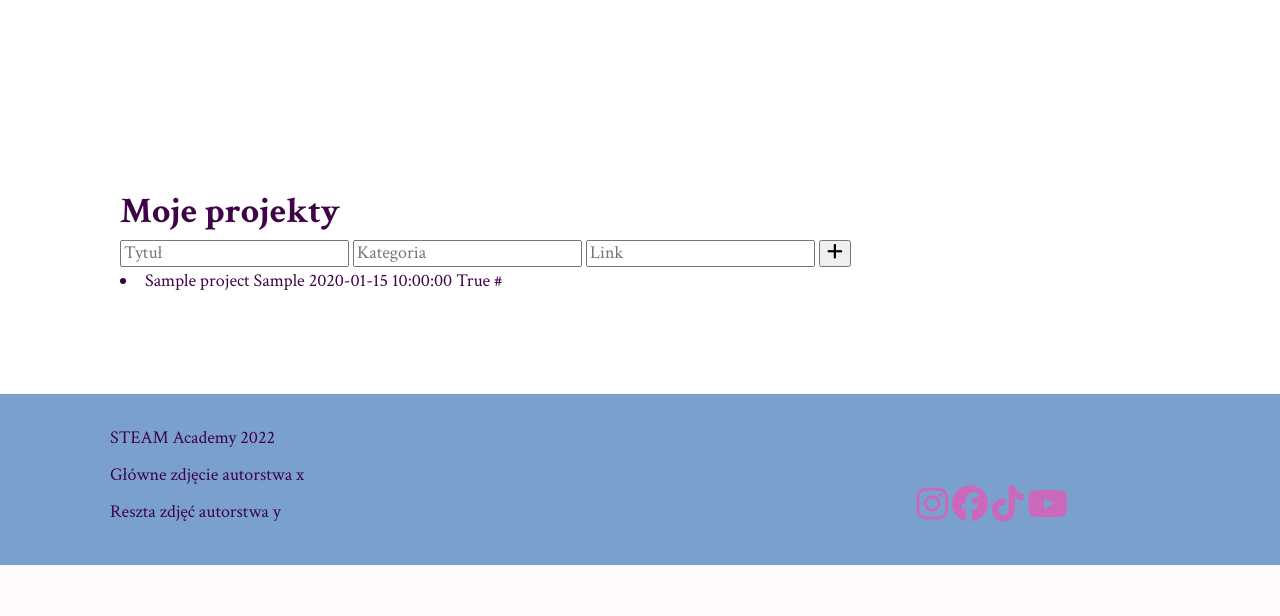
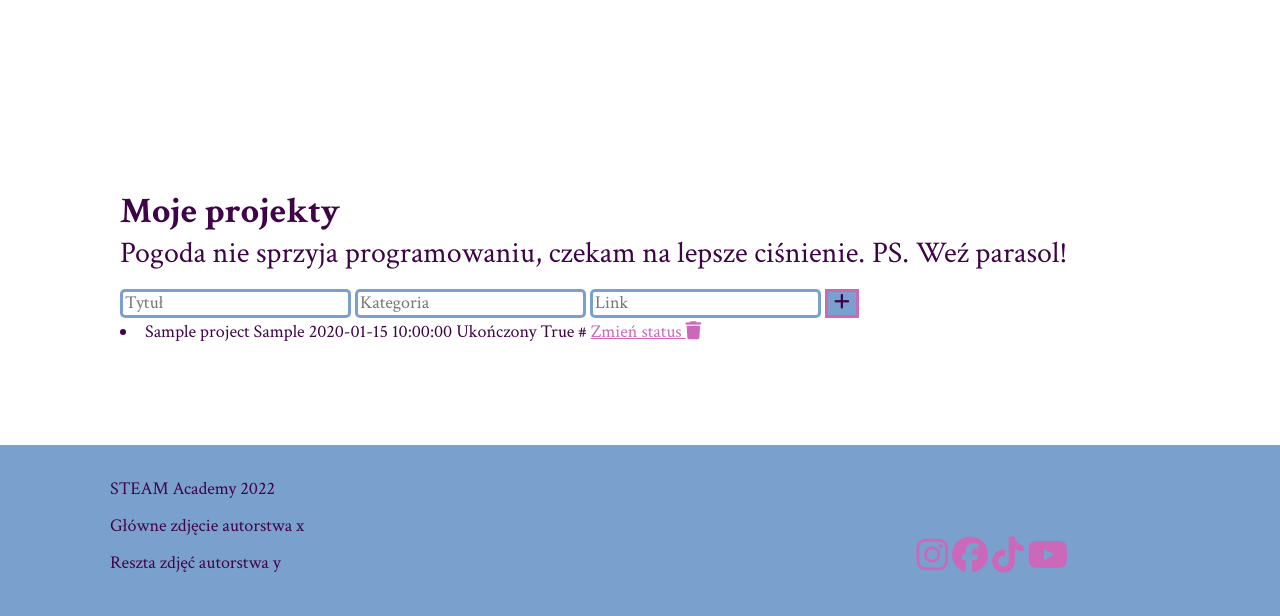
Before and after one commit to helazak/steam_project, a Flask app: page / in a window 1280 px wide. Shown: the part 4162-4778 px from the top of the page. Before the commit the page ends 4727 px from the top, so only its background shows below. Run offline with Flask 2, Linux system fonts and the light colour scheme; tables that the repository leaves empty hold one stand-in row (values such as "Sample post"); a database or web service that is not in the repository returns one stand-in record (values such as "Sample title"); data that the repository does not hold is empty; some libraries are stand-ins or nearby versions; some web fonts are replaced.

Commit message:
projects and weather

```diff
--- a/app.py
+++ b/app.py
@@ -1,3 +1,5 @@
+import requests
+
 from datetime import datetime
 from flask import (
     Flask,
@@ -28,11 +30,55 @@ class Project(db.Model):
 @app.route("/")
 def home():
     projects = Project.query.all()
+    weather_mood = get_weater_mood()
 
     return render_template(
         "index.html",
         projects_list=projects,
+        weather_mood=weather_mood,
     )
+
+
+def get_weater_mood():
+    temperature, pressure, rainfall = get_weather_data()
+    rain_info = get_rain_info(rainfall)
+
+    if pressure < 1010 or pressure > 1025:
+        work_mood = 'nie sprzyja'
+        comment = 'czekam na lepsze ciśnienie'
+    else:  # cisnienie jest ok
+        if rainfall < 10:  # nie pada
+            if temperature > 20: # nie pada i jest ciepło
+                work_mood = 'nie sprzyja'
+                comment = 'nie pada więc możliwe że jeste offline'
+            else: # nie pada i jest zimno
+                work_mood = 'sprzyja'
+                comment = 'ale przyja również spacerom'
+        else:  # pada
+            work_mood = 'sprzyja'
+            comment = 'więc prawdopodobnie pracuję nad którymś z projektów'
+
+    return f'Pogoda {work_mood} programowaniu, {comment}. PS. {rain_info}'
+
+
+def get_weather_data():
+    url = 'https://danepubliczne.imgw.pl/api/data/synop/station/warszawa'
+    response = requests.get(url)
+
+    weather_data = response.json()
+    temperature = float(weather_data['temperatura'])
+    pressure = float(weather_data['cisnienie'])
+    rainfall = float(weather_data['suma_opadu'])
+    return temperature, pressure, rainfall
+
+def get_rain_info(rainfall):
+    if rainfall < 1:
+        return 'Dziś nie pada :)'
+    elif rainfall < 10:
+        return 'Może lekko popadać'
+    else:
+        return 'Weź parasol!'
+
 
 # żądanie wyświetl mi stronę główną - request HTTP GET /
 # żądanie wyświetl mi szczegóły zadania - request HTTP GET /task/{id}
@@ -68,3 +114,21 @@ def add_projects():
 #        "index.html",
 #        projects_list=projects,
 #    )
+
+#usuwanie projektów
+@app.route("/projects/<int:id>/delete")
+def delete_project(id):
+    project_to_delete = Project.query.get_or_404(id)
+
+    db.session.delete(project_to_delete)
+    db.session.commit()
+    db.session.close()
+    return redirect(url_for('home'))
+
+@app.route("/projects/<int:id>/change_status")
+def change_status(id):
+    project = Project.query.get_or_404(id)
+    project.finished = not project.finished
+
+    db.session.commit()
+    return redirect(url_for('home'))
--- a/static/styles/main.css
+++ b/static/styles/main.css
@@ -446,6 +446,36 @@ section {
     background-color: var(--różowy);
 }
 
+/* project section */
+
+.projects-section input {
+    border: 3px solid var(--niebieski);
+    border-radius: 5px;
+}
+
+.projects-section button {
+    color: var(--fioletowy);
+    background-color: var(--niebieski);
+    border: 3px solid var(--różowy);
+    text-decoration: none;
+}
+
+.projects-section button:hover {
+    color: var(--fioletowy);
+    background-color: var(--różowy);
+}
+
+.projects-section li i,
+.projects-section li a {
+    color: var(--różowy);
+}
+
+.projects-section li i:hover,
+.projects-section li a:hover {
+    color: var(--fioletowy);
+}
+
+
 /* footer */
 
 /* .columns-2-container {
--- a/templates/projects.html
+++ b/templates/projects.html
@@ -2,6 +2,8 @@
     <div class="container">
 
         <h1> Moje projekty </h1>
+
+        <h3> {{ weather_mood }} </h3>
 
         <!--request HTTP POST / projects -->
         <form class="form-inline" action="/projects" method="POST">
@@ -24,8 +26,11 @@
                 {{ project.title }}
                 {{ project.category }}
                 {{ project.created_at }}
+                {% if project.finished %} Ukończony {% else %} Nieukończony {% endif %}
                 {{ project.finished }}
                 {{ project.link }}
+                <a href="/projects/{{ project.id }}/change_status">Zmień status </a>
+                <a href="/projects/{{ project.id }}/delete"> <i class="fa-solid fa-trash"></i> </a>
             </li>
         {% endfor %}
 
```
Also changed, not shown: 1 other file.
